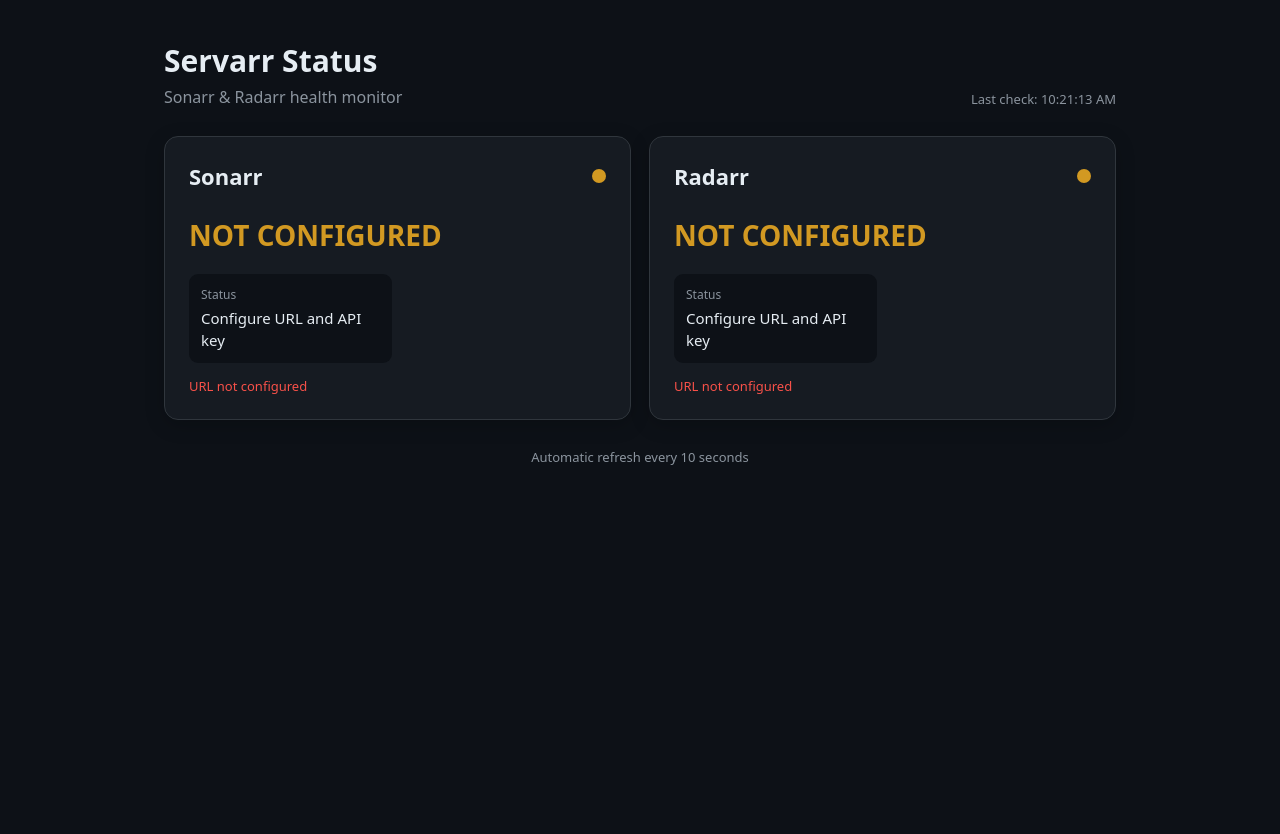
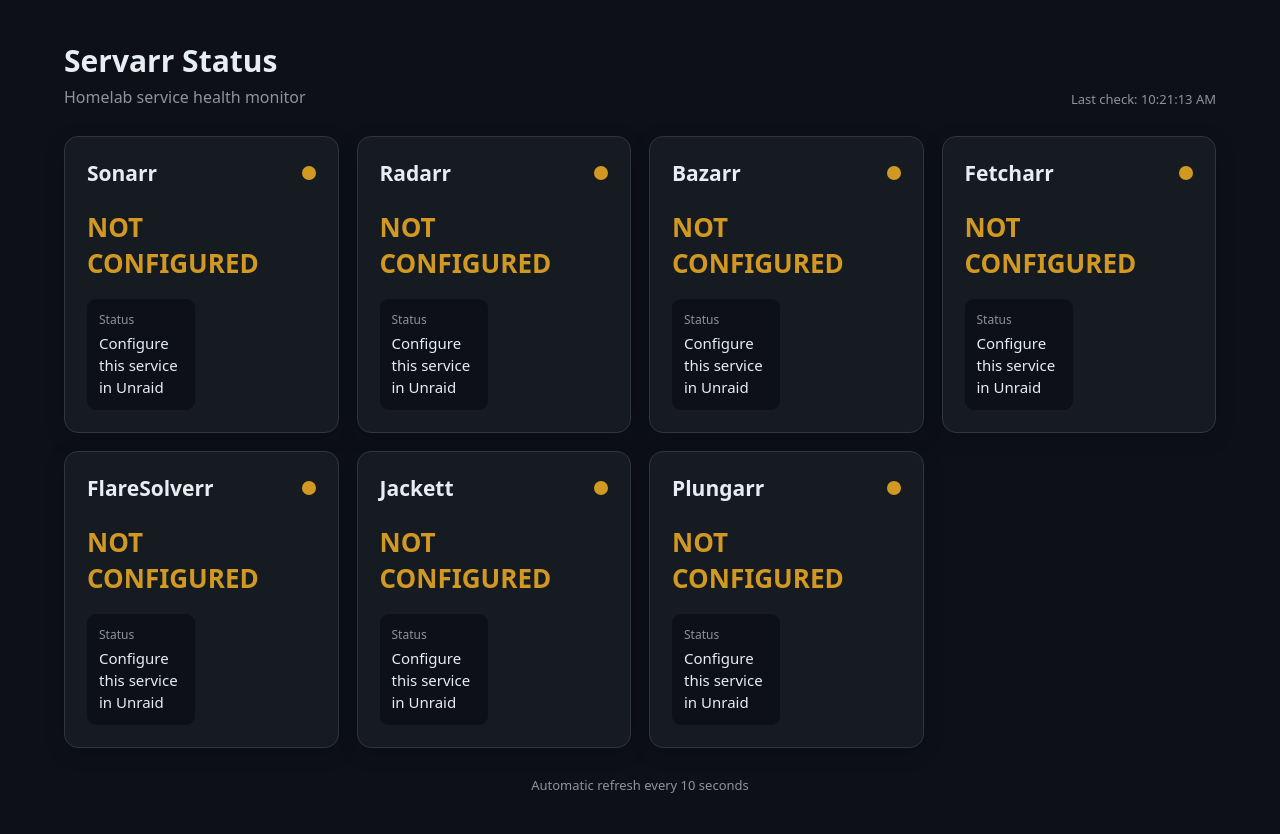
Before and after one commit to Utgard21/Servarr-Status, a Flask app: page / in a window 1280 px wide. Before the commit the page ends 465 px from the top, so only its background shows below. Run offline with Flask 3, Linux system fonts and the light colour scheme.

Commit message:
Expand dashboard for additional homelab services

```diff
--- a/templates/index.html
+++ b/templates/index.html
@@ -5,43 +5,30 @@
 <meta name="viewport" content="width=device-width,initial-scale=1">
 <title>Servarr Status</title>
 <style>
-:root {
-  color-scheme: dark;
-  --bg:#0d1117; --card:#161b22; --border:#30363d;
-  --text:#e6edf3; --muted:#8b949e; --green:#3fb950;
-  --red:#f85149; --yellow:#d29922;
-}
+:root { color-scheme:dark; --bg:#0d1117; --card:#161b22; --border:#30363d; --text:#e6edf3; --muted:#8b949e; --green:#3fb950; --red:#f85149; --yellow:#d29922; }
 * { box-sizing:border-box; }
-body {
-  margin:0; min-height:100vh; background:var(--bg); color:var(--text);
-  font-family:system-ui,-apple-system,BlinkMacSystemFont,"Segoe UI",sans-serif;
-}
-.container { max-width:1000px; margin:auto; padding:40px 24px; }
+body { margin:0; min-height:100vh; background:var(--bg); color:var(--text); font-family:system-ui,-apple-system,BlinkMacSystemFont,"Segoe UI",sans-serif; }
+.container { max-width:1200px; margin:auto; padding:40px 24px; }
 header { display:flex; justify-content:space-between; align-items:end; gap:20px; margin-bottom:28px; }
 h1 { margin:0; font-size:30px; }
-.subtitle { color:var(--muted); margin-top:5px; }
-#updated { color:var(--muted); font-size:13px; }
-.grid { display:grid; grid-template-columns:repeat(auto-fit,minmax(300px,1fr)); gap:18px; }
-.card {
-  background:var(--card); border:1px solid var(--border); border-radius:14px;
-  padding:24px; box-shadow:0 5px 20px #0003;
-}
+.subtitle,#updated,footer { color:var(--muted); }
+.subtitle { margin-top:5px; }
+#updated,footer { font-size:13px; }
+.grid { display:grid; grid-template-columns:repeat(auto-fit,minmax(260px,1fr)); gap:18px; }
+.card { background:var(--card); border:1px solid var(--border); border-radius:14px; padding:22px; box-shadow:0 5px 20px #0003; }
 .card-top { display:flex; justify-content:space-between; align-items:center; }
-.name { font-size:22px; font-weight:650; }
+.name { font-size:21px; font-weight:650; }
 .dot { width:14px; height:14px; border-radius:50%; background:var(--muted); }
 .dot.online { background:var(--green); box-shadow:0 0 12px #3fb95099; }
 .dot.offline { background:var(--red); box-shadow:0 0 12px #f8514999; }
 .dot.not_configured { background:var(--yellow); }
-.status { font-size:28px; font-weight:700; margin:25px 0 20px; }
-.online-text { color:var(--green); }
-.offline-text { color:var(--red); }
-.not-text { color:var(--yellow); }
+.status { font-size:26px; font-weight:700; margin:22px 0 18px; }
+.online-text { color:var(--green); } .offline-text { color:var(--red); } .not-text { color:var(--yellow); }
 .info { display:grid; grid-template-columns:1fr 1fr; gap:12px; }
-.info div { background:#0d1117; padding:12px; border-radius:9px; }
+.info div { background:#0d1117; padding:12px; border-radius:9px; min-width:0; }
 .label { display:block; color:var(--muted); font-size:12px; margin-bottom:4px; }
-.value { font-size:15px; }
-.error { margin-top:14px; color:var(--red); font-size:13px; word-break:break-word; }
-footer { color:var(--muted); text-align:center; margin-top:28px; font-size:13px; }
+.value { font-size:15px; word-break:break-word; }
+footer { text-align:center; margin-top:28px; }
 </style>
 </head>
 <body>
@@ -49,68 +36,38 @@ footer { color:var(--muted); text-align:center; margin-top:28px; font-size:13px;
 <header>
   <div>
     <h1>Servarr Status</h1>
-    <div class="subtitle">Sonarr & Radarr health monitor</div>
+    <div class="subtitle">Homelab service health monitor</div>
   </div>
   <div id="updated">Checking...</div>
 </header>
-
 <div class="grid" id="services"></div>
 <footer>Automatic refresh every 10 seconds</footer>
 </div>
-
 <script>
-const names = ["sonarr","radarr"];
-
-function esc(v) {
-  return String(v ?? "").replace(/[&<>"']/g, c =>
-    ({'&':'&amp;','<':'&lt;','>':'&gt;','"':'&quot;',"'":'&#039;'}[c]));
+const names=["sonarr","radarr","bazarr","fetcharr","flaresolverr","jackett","plungarr"];
+function esc(v){return String(v??"").replace(/[&<>"']/g,c=>({'&':'&amp;','<':'&lt;','>':'&gt;','"':'&quot;',"'":'&#039;'}[c]));}
+function card(s){
+  const cls=s.status;
+  const statusText=cls==="online"?"ONLINE":cls==="offline"?"OFFLINE":"NOT CONFIGURED";
+  let extra="";
+  if(cls==="online"){
+    extra=`<div><span class="label">Response</span><span class="value">${esc(s.response_ms??"-")} ms</span></div><div><span class="label">Version / Check</span><span class="value">${esc(s.version??"reachable")}</span></div>`;
+  } else if(cls==="offline"){
+    extra=`<div><span class="label">Response</span><span class="value">${esc(s.response_ms??"-")} ms</span></div><div><span class="label">Error</span><span class="value">${esc(s.error??"Unknown")}</span></div>`;
+  } else {
+    extra=`<div><span class="label">Status</span><span class="value">Configure this service in Unraid</span></div>`;
+  }
+  return `<div class="card"><div class="card-top"><div class="name">${esc(s.name)}</div><div class="dot ${cls}"></div></div><div class="status ${cls==="online"?"online-text":cls==="offline"?"offline-text":"not-text"}">${statusText}</div><div class="info">${extra}</div></div>`;
 }
-
-function card(key, s) {
-  let cls=s.status;
-  let statusText =
-    s.status === "online" ? "ONLINE" :
-    s.status === "offline" ? "OFFLINE" : "NOT CONFIGURED";
-
-  let extra = "";
-  if (s.status === "online") {
-    extra = `
-      <div><span class="label">Response</span><span class="value">${esc(s.response_ms)} ms</span></div>
-      <div><span class="label">Version</span><span class="value">${esc(s.version)}</span></div>`;
-  } else if (s.status === "offline") {
-    extra = `
-      <div><span class="label">Response</span><span class="value">${esc(s.response_ms ?? "-")} ms</span></div>
-      <div><span class="label">Error</span><span class="value">${esc(s.error ?? "Unknown")}</span></div>`;
-  } else {
-    extra = `<div><span class="label">Status</span><span class="value">Configure URL and API key</span></div>`;
-  }
-
-  return `<div class="card">
-    <div class="card-top">
-      <div class="name">${esc(s.name)}</div>
-      <div class="dot ${cls}"></div>
-    </div>
-    <div class="status ${cls === "online" ? "online-text" : cls === "offline" ? "offline-text" : "not-text"}">${statusText}</div>
-    <div class="info">${extra}</div>
-    ${s.error && s.status !== "offline" ? `<div class="error">${esc(s.error)}</div>` : ""}
-  </div>`;
-}
-
-async function refresh() {
-  try {
+async function refresh(){
+  try{
     const r=await fetch("/api/status",{cache:"no-store"});
     const data=await r.json();
-    document.getElementById("services").innerHTML =
-      names.map(k => card(k,data.services[k])).join("");
-    document.getElementById("updated").textContent =
-      "Last check: " + new Date(data.timestamp*1000).toLocaleTimeString();
-  } catch(e) {
-    document.getElementById("updated").textContent="Status check failed";
-  }
+    document.getElementById("services").innerHTML=names.map(k=>card(data.services[k])).join("");
+    document.getElementById("updated").textContent="Last check: "+new Date(data.timestamp*1000).toLocaleTimeString();
+  }catch(e){document.getElementById("updated").textContent="Status check failed";}
 }
-
-refresh();
-setInterval(refresh,10000);
+refresh(); setInterval(refresh,10000);
 </script>
 </body>
 </html>
```
